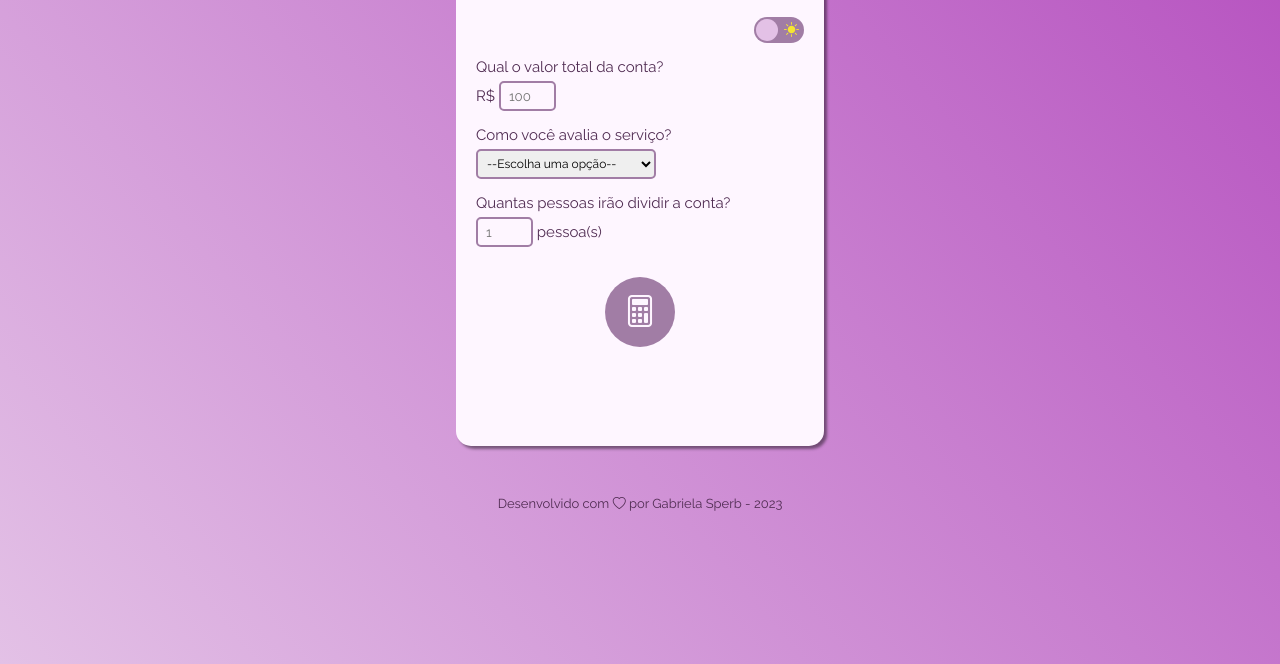
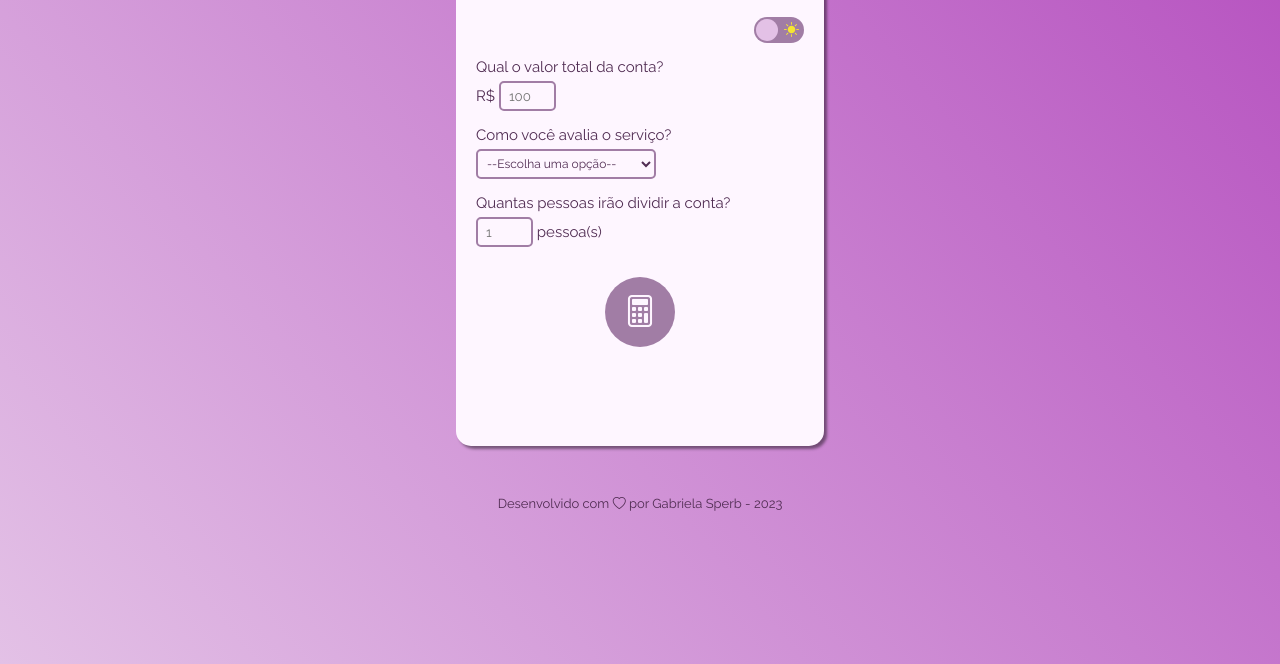
Before and after one commit to gbspb/calculadora-de-gorjetas, a plain HTML site: page index.html in a window 1280 px wide. Shown: the part 136-800 px from the top of the page. Drawn offline with nearby package versions, Linux system fonts and the light colour scheme.

Commit message:
adjust select input colors and dark background

```diff
--- a/dark.scss
+++ b/dark.scss
@@ -6,6 +6,7 @@ $dark: #212726;
 body.dark {
   background: linear-gradient(#000, $dark);
   color: $light-green;
+  background-attachment: fixed;
 
   .label {
     background-color: $grayish-green;
--- a/style.scss
+++ b/style.scss
@@ -110,6 +110,8 @@ body {
     }
 
     .formSelect {
+      background-color: $light;
+      color: $dark-lilac;
       width: 180px;
       padding: 5px;
       border: 2px solid $grayish-lilac;
```
Also changed, not shown: style.css, 1 other file.
